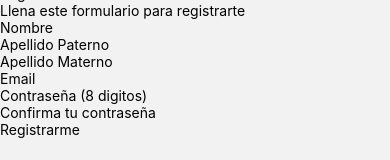
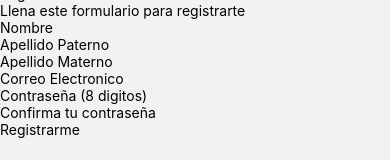
Before and after one commit to BrayanC204/PBCEA, a React Native app in the folder plantbook/: screen /Registro in a window 390 px wide. Shown: the part 270-430 px from the top of the page. Built offline with nearby package versions, Linux system fonts and the light colour scheme.

Commit message:
Cambio en Registro

```diff
--- a/plantbook/src/screens/Registro/Registro.js
+++ b/plantbook/src/screens/Registro/Registro.js
@@ -195,7 +195,7 @@ export default class Registro extends Component {
             </View>
             <View>
                 <TextInput
-                 placeholder='Email'
+                 placeholder='Correo Electronico'
                  keyboardType='email-address'
                  autoCapitalize='none'
                  onChangeText={(val) => {
```
